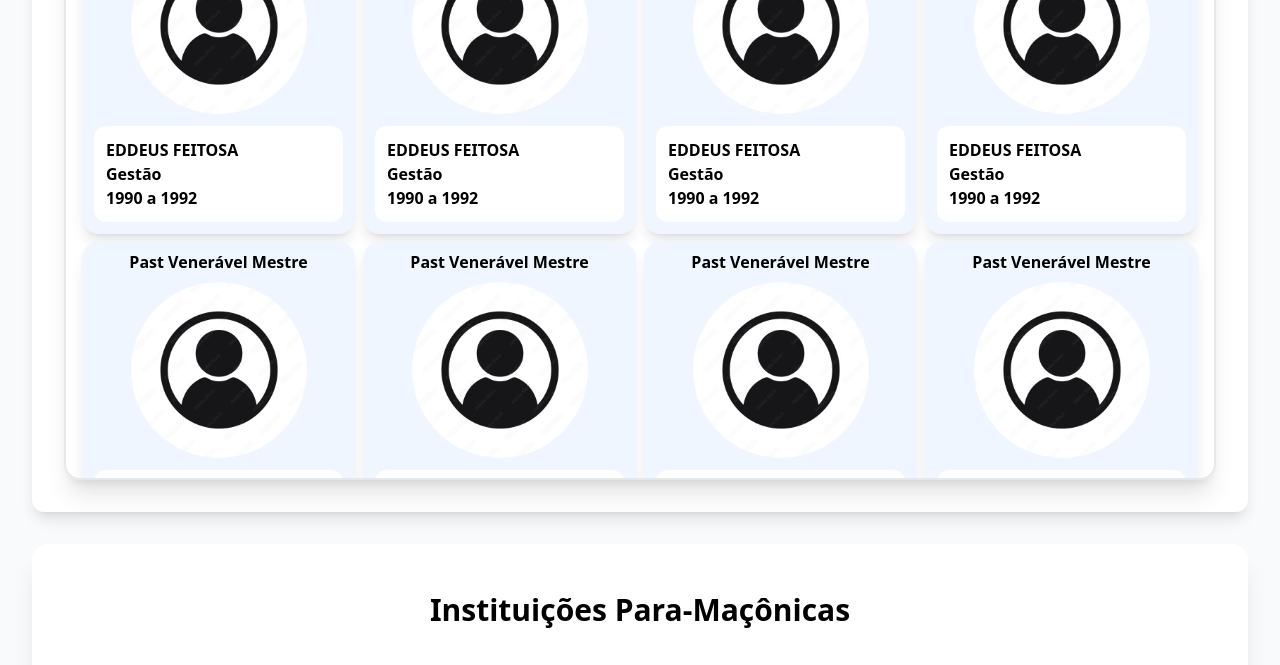
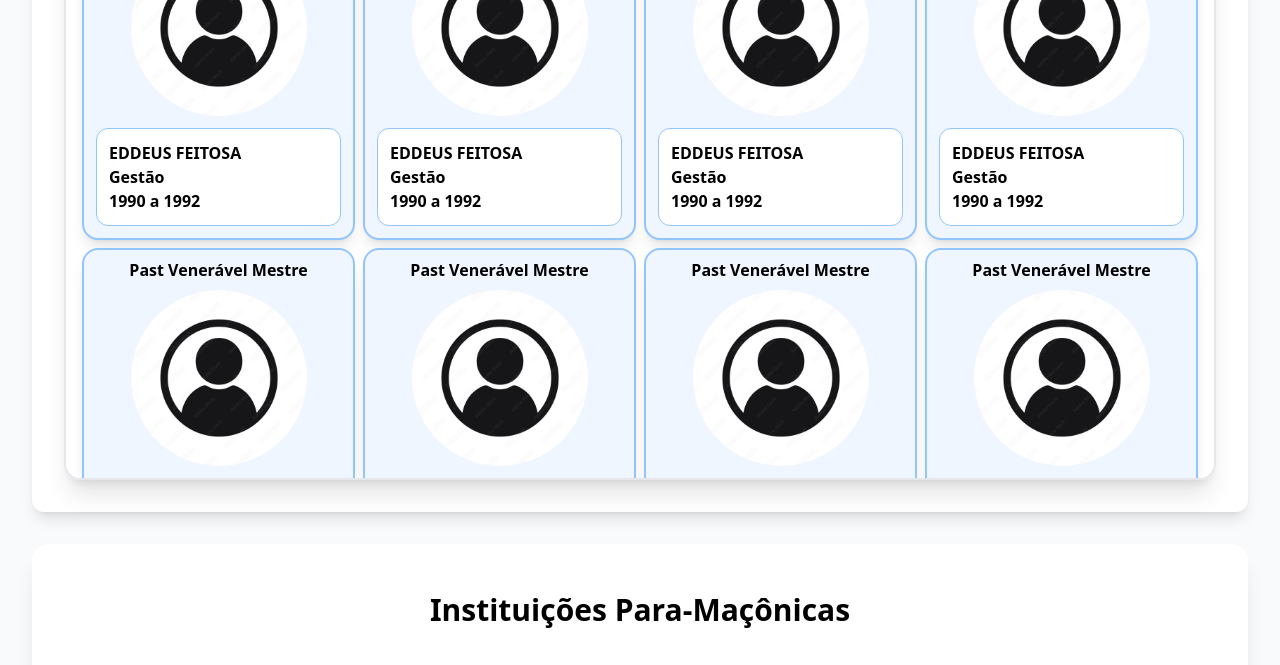
Before and after one commit to Vasconcelos-D/Curso-de-Tailwind-Css, a website: page src/index.html in a window 1280 px wide. Shown: the part 1960-2625 px from the top of the page. Drawn offline with Linux system fonts and the light colour scheme.

```diff
--- a/src/index.html
+++ b/src/index.html
@@ -167,7 +167,7 @@
             <div
                 class="grid grid-cols-1 md:grid-cols-4 gap-2 mx-auto p-4 overflow-y-auto scrollbar-thin scrollbar-thumb-gray-400 scrollbar-track-gray-200 h-[600px] border-2 rounded-2xl shadow-xl">
                 <!-- Grid de 3 colunas com espaçamento entre itens -->
-                <div class="bg-blue-50 rounded-2xl shadow-lg">
+                <div class="bg-blue-50 border-2  border-blue-300 rounded-2xl shadow-lg">
                     <div class=" p-1 m-1 text-center">
                         <h3 class="font-bold"> Past Venerável Mestre</h3>
                     </div>
@@ -176,13 +176,13 @@
                             class=" h-44 w-44 rounded-full">
                     </div>
 
-                    <div class=" bg-white m-3 p-3 rounded-xl text-black font-semibold">
+                    <div class=" bg-white m-3 p-3 rounded-xl text-black font-semibold border border-blue-300">
                         EDDEUS FEITOSA <br>
                         Gestão<br>
                         1990 a 1992
                     </div>
                 </div>
-                <div class="bg-blue-50 rounded-2xl shadow-lg ">
+                <div class="bg-blue-50 rounded-2xl  border-2  border-blue-300 shadow-lg ">
                     <div class=" p-1 m-1 text-center">
                         <h3 class="font-bold"> Past Venerável Mestre</h3>
                     </div>
@@ -191,13 +191,13 @@
                             class=" h-44 w-44 rounded-full">
                     </div>
 
-                    <div class=" bg-white m-3 p-3 rounded-xl text-black font-semibold">
+                    <div class=" bg-white m-3 p-3 rounded-xl text-black font-semibold border border-blue-300">
                         EDDEUS FEITOSA <br>
                         Gestão<br>
                         1990 a 1992
                     </div>
                 </div>
-                <div class="bg-blue-50 rounded-2xl shadow-lg ">
+                <div class="bg-blue-50 rounded-2xl  border-2  border-blue-300 shadow-lg ">
                     <div class=" p-1 m-1 text-center">
                         <h3 class="font-bold"> Past Venerável Mestre</h3>
                     </div>
@@ -206,13 +206,13 @@
                             class=" h-44 w-44 rounded-full">
                     </div>
 
-                    <div class=" bg-white m-3 p-3 rounded-xl text-black font-semibold">
+                    <div class=" bg-white m-3 p-3 rounded-xl text-black font-semibold border border-blue-300">
                         EDDEUS FEITOSA <br>
                         Gestão<br>
                         1990 a 1992
                     </div>
                 </div>
-                <div class="bg-blue-50 rounded-2xl shadow-lg ">
+                <div class="bg-blue-50 rounded-2xl  border-2  border-blue-300 shadow-lg ">
                     <div class=" p-1 m-1 text-center">
                         <h3 class="font-bold"> Past Venerável Mestre</h3>
                     </div>
@@ -221,14 +221,14 @@
                             class=" h-44 w-44 rounded-full">
                     </div>
 
-                    <div class=" bg-white m-3 p-3 rounded-xl text-black font-semibold">
+                    <div class=" bg-white m-3 p-3 rounded-xl text-black font-semibold border border-blue-300">
                         EDDEUS FEITOSA <br>
                         Gestão<br>
                         1990 a 1992
                     </div>
                 </div>
 
-                <div class="bg-blue-50 rounded-2xl shadow-lg ">
+                <div class="bg-blue-50 rounded-2xl shadow-lg  border-2  border-blue-300 ">
                     <div class=" p-1 m-1 text-center">
                         <h3 class="font-bold"> Past Venerável Mestre</h3>
                     </div>
@@ -237,13 +237,13 @@
                             class=" h-44 w-44 rounded-full">
                     </div>
 
-                    <div class=" bg-white m-3 p-3 rounded-xl text-black font-semibold">
+                    <div class=" bg-white m-3 p-3 rounded-xl text-black font-semibold border border-blue-300">
                         EDDEUS FEITOSA <br>
                         Gestão<br>
                         1990 a 1992
                     </div>
                 </div>
-                <div class="bg-blue-50 rounded-2xl shadow-lg ">
+                <div class="bg-blue-50 rounded-2xl shadow-lg  border-2  border-blue-300 ">
                     <div class=" p-1 m-1 text-center">
                         <h3 class="font-bold"> Past Venerável Mestre</h3>
                     </div>
@@ -252,13 +252,13 @@
                             class=" h-44 w-44 rounded-full">
                     </div>
 
-                    <div class=" bg-white m-3 p-3 rounded-xl text-black font-semibold">
+                    <div class=" bg-white m-3 p-3 rounded-xl text-black font-semibold border border-blue-300">
                         EDDEUS FEITOSA <br>
                         Gestão<br>
                         1990 a 1992
                     </div>
                 </div>
-                <div class="bg-blue-50 rounded-2xl shadow-lg ">
+                <div class="bg-blue-50 rounded-2xl shadow-lg  border-2  border-blue-300 ">
                     <div class=" p-1 m-1 text-center">
                         <h3 class="font-bold"> Past Venerável Mestre</h3>
                     </div>
@@ -267,13 +267,13 @@
                             class=" h-44 w-44 rounded-full">
                     </div>
 
-                    <div class=" bg-white m-3 p-3 rounded-xl text-black font-semibold">
+                    <div class=" bg-white m-3 p-3 rounded-xl text-black font-semibold border border-blue-300">
                         EDDEUS FEITOSA <br>
                         Gestão<br>
                         1990 a 1992
                     </div>
                 </div>
-                <div class="bg-blue-50 rounded-2xl shadow-lg ">
+                <div class="bg-blue-50 rounded-2xl shadow-lg  border-2  border-blue-300">
                     <div class=" p-1 m-1 text-center">
                         <h3 class="font-bold"> Past Venerável Mestre</h3>
                     </div>
@@ -282,13 +282,13 @@
                             class=" h-44 w-44 rounded-full">
                     </div>
 
-                    <div class=" bg-white m-3 p-3 rounded-xl text-black font-semibold">
+                    <div class=" bg-white m-3 p-3 rounded-xl text-black font-semibold border border-blue-300">
                         EDDEUS FEITOSA <br>
                         Gestão<br>
                         1990 a 1992
                     </div>
                 </div>
-                <div class="bg-blue-50 rounded-2xl shadow-lg ">
+                <div class="bg-blue-50 rounded-2xl shadow-lg  border-2  border-blue-300">
                     <div class=" p-1 m-1 text-center">
                         <h3 class="font-bold"> Past Venerável Mestre</h3>
                     </div>
@@ -297,14 +297,14 @@
                             class=" h-44 w-44 rounded-full">
                     </div>
 
-                    <div class=" bg-white m-3 p-3 rounded-xl text-black font-semibold">
+                    <div class=" bg-white m-3 p-3 rounded-xl text-black font-semibold border border-blue-300">
                         EDDEUS FEITOSA <br>
                         Gestão<br>
                         1990 a 1992
                     </div>
                 </div>
 
-                <div class="bg-blue-50 rounded-2xl shadow-lg ">
+                <div class="bg-blue-50 rounded-2xl shadow-lg  border-2  border-blue-300">
                     <div class=" p-1 m-1 text-center">
                         <h3 class="font-bold"> Past Venerável Mestre</h3>
                     </div>
@@ -313,13 +313,13 @@
                             class=" h-44 w-44 rounded-full">
                     </div>
 
-                    <div class=" bg-white m-3 p-3 rounded-xl text-black font-semibold">
+                    <div class=" bg-white m-3 p-3 rounded-xl text-black font-semibold border border-blue-300">
                         EDDEUS FEITOSA <br>
                         Gestão<br>
                         1990 a 1992
                     </div>
                 </div>
-                <div class="bg-blue-50 rounded-2xl shadow-lg ">
+                <div class="bg-blue-50 rounded-2xl shadow-lg  border-2  border-blue-300">
                     <div class=" p-1 m-1 text-center">
                         <h3 class="font-bold"> Past Venerável Mestre</h3>
                     </div>
@@ -328,13 +328,13 @@
                             class=" h-44 w-44 rounded-full">
                     </div>
 
-                    <div class=" bg-white m-3 p-3 rounded-xl text-black font-semibold">
+                    <div class=" bg-white m-3 p-3 rounded-xl text-black font-semibold border border-blue-300">
                         EDDEUS FEITOSA <br>
                         Gestão<br>
                         1990 a 1992
                     </div>
                 </div>
-                <div class="bg-blue-50 rounded-2xl shadow-lg ">
+                <div class="bg-blue-50 rounded-2xl shadow-lg  border-2  border-blue-300">
                     <div class=" p-1 m-1 text-center">
                         <h3 class="font-bold"> Past Venerável Mestre</h3>
                     </div>
@@ -343,7 +343,7 @@
                             class=" h-44 w-44 rounded-full">
                     </div>
 
-                    <div class=" bg-white m-3 p-3 rounded-xl text-black font-semibold">
+                    <div class=" bg-white m-3 p-3 rounded-xl text-black font-semibold border border-blue-300">
                         EDDEUS FEITOSA <br>
                         Gestão<br>
                         1990 a 1992
```
Also changed, not shown: src/login_apr.html (+1 -1 lines), src/login_mestre.html (+1 -1 lines), src/output.css.
